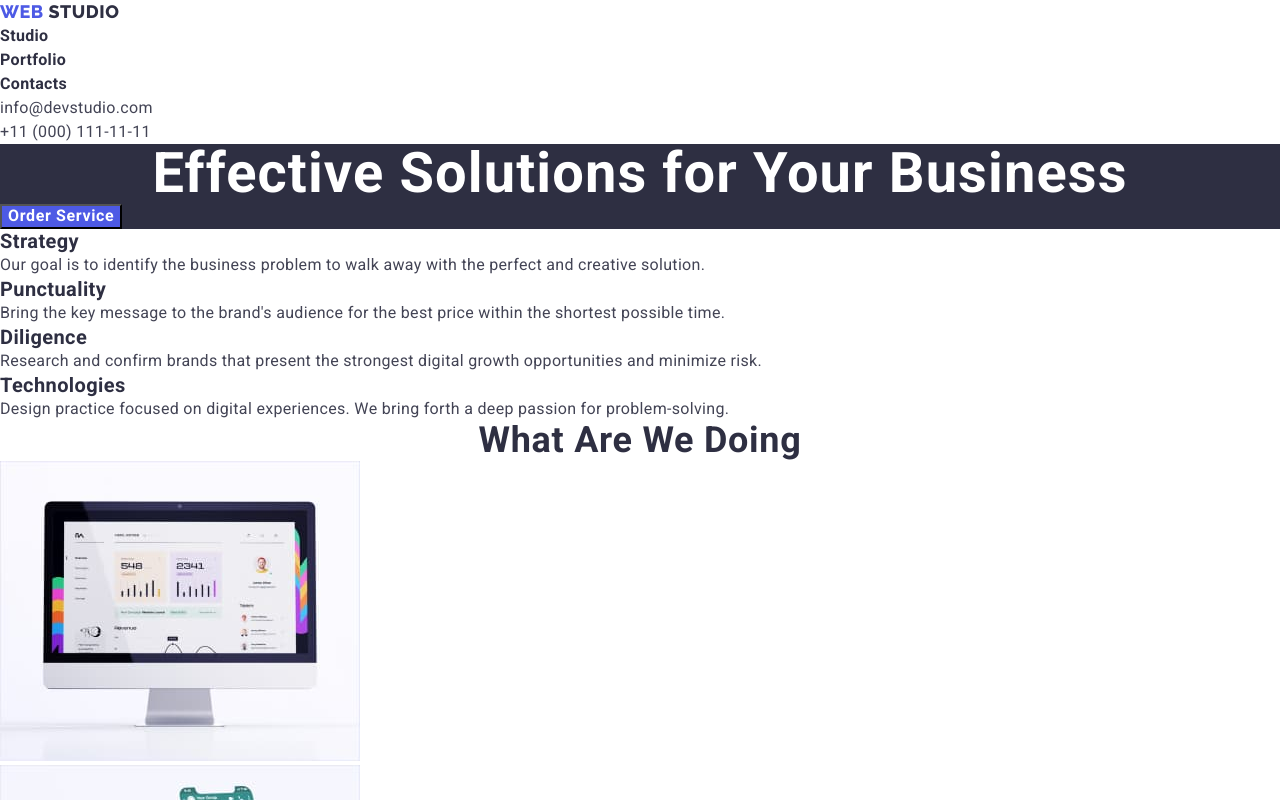
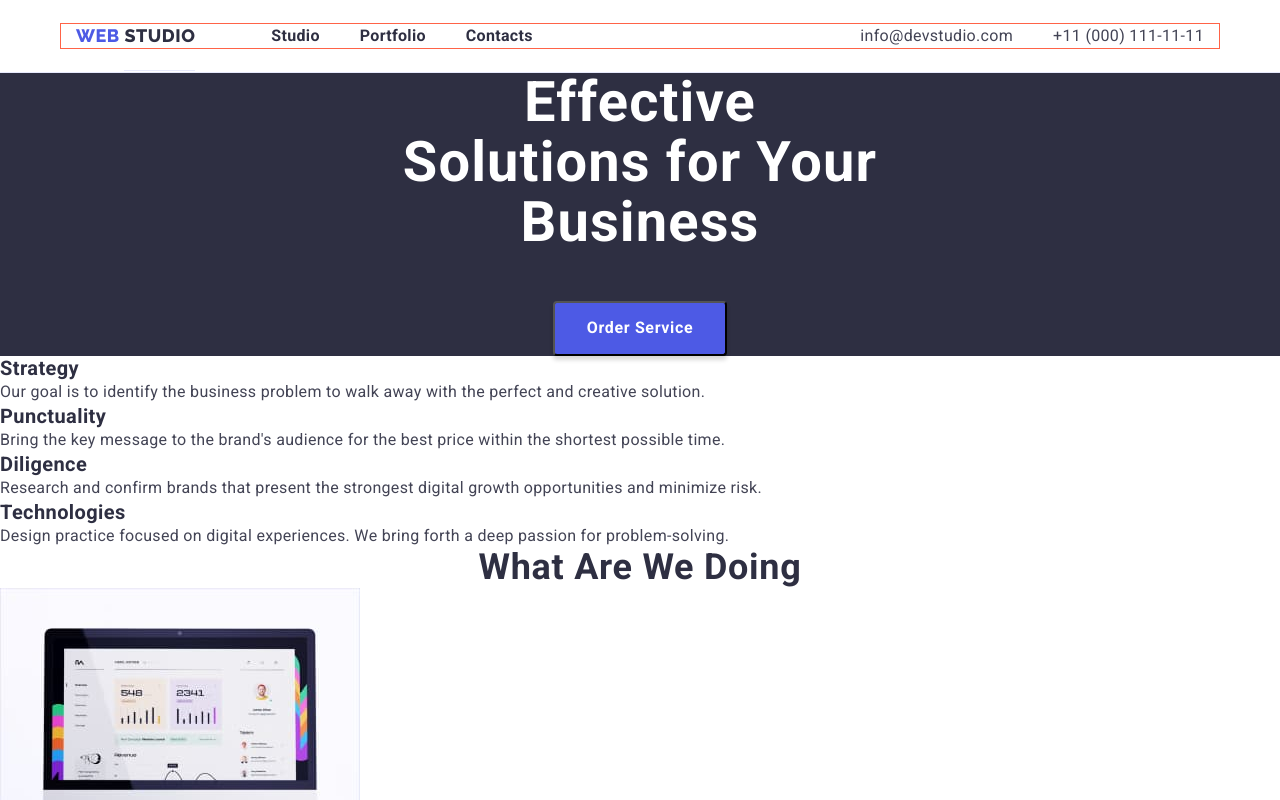
Before and after one commit to DorianGray0/goit-markup-hw-03, a plain HTML site: page index.html in a window 1280 px wide. Shown: the top 800 px of the page. Drawn offline with nearby package versions, Linux system fonts and the light colour scheme.

Commit message:
header +

```diff
--- a/css/styles.css
+++ b/css/styles.css
@@ -68,13 +68,28 @@ image {
   cursor: pointer;
 }
 
+.container {
+  width: 1158px;
+  padding-right: 15px;
+  padding-left: 15px;
+  margin: 0 auto;
+  outline: 1px solid tomato;
+}
 /* ----------------------------------HEADER */
 
-/* .header {
-} */
+.header {
+  padding-top: 24px;
+  padding-bottom: 24px;
+  border-bottom: 1px solid #e7e9fc;
+}
 
-/* .navigation {
-} */
+.header > .container {
+  display: flex;
+}
+
+.navigation {
+  display: flex;
+}
 
 /* -------------------------------LOGO */
 .logo {
@@ -88,6 +103,7 @@ image {
 
 .logo {
   color: var(--color-accent);
+  margin-right: 76px;
 }
 
 .logo > .header {
@@ -98,8 +114,10 @@ image {
   color: var(--second-background-color);
 }
 
-/* .navigation-list {
-} */
+.navigation-list {
+  display: flex;
+  gap: 40px;
+}
 
 /* .navigation-item {
 } */
@@ -111,8 +129,11 @@ image {
   color: var(--color-headings);
 }
 
-/* .contacts-list {
-} */
+.contacts-list {
+  display: flex;
+  margin-left: auto;
+  gap: 40px;
+}
 
 /* .contacts-item {
 } */
@@ -127,14 +148,21 @@ image {
 
 .hero {
   background-color: var(--color-headings);
+  text-align: center;
 }
+
 .hero-title {
   font-size: 56px;
   line-height: 1.07;
   text-align: center;
   letter-spacing: 0.02em;
   color: var(--first-background-color);
+  max-width: 494px;
+  margin-right: auto;
+  margin-left: auto;
+  margin-bottom: 48px;
 }
+
 .hero-button {
   font-family: 'Roboto', sans-serif;
   font-weight: 700;
@@ -144,6 +172,10 @@ image {
   color: var(--first-background-color);
   background-color: var(--color-accent);
   cursor: pointer;
+  padding: 16px 32px;
+  box-shadow: 0px 4px 4px rgba(0, 0, 0, 0.15);
+  border-radius: 4px;
+  min-width: 169px;
 }
 
 .hero-button:hover,
@@ -259,6 +291,7 @@ image {
 }
 
 /* .button {
+
 } */
 
 /* .option-list {
--- a/index.html
+++ b/index.html
@@ -24,6 +24,7 @@
   <body>
     <header class="header">
       <!-- NAVIGATION -->
+      <div class="container">
         <nav class="navigation">
           <!-- logo -->
           <a class="logo link" href="./index.html"
@@ -55,6 +56,7 @@
             <a class="contacts-link link" href="tel:+11(000)111-11-11">+11 (000) 111-11-11</a>
           </li>
         </ul>
+      </div>
     </header>
 
     <main>
```
Lines whose indentation alone changed are shown as unchanged.
